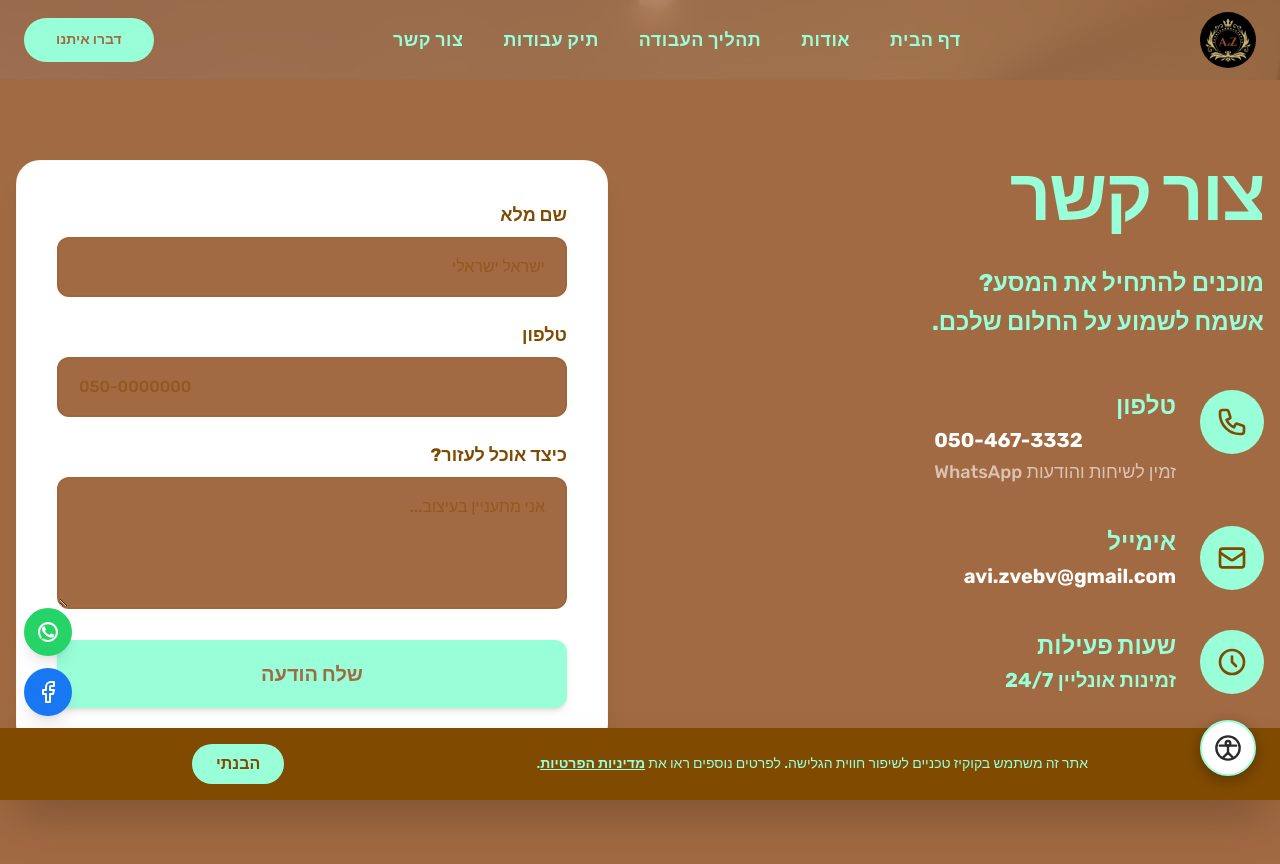
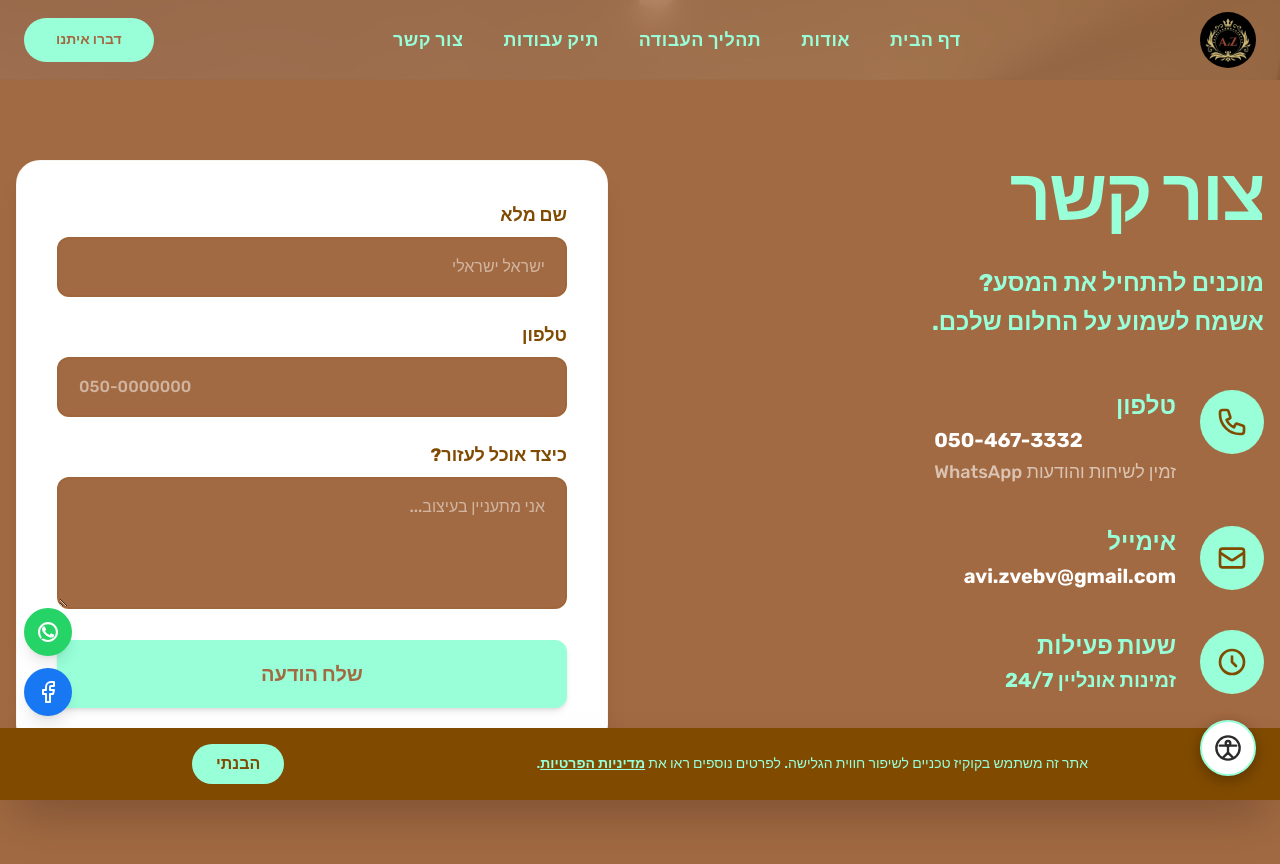
Before and after one commit to mos234/my-design-portfolio, a Next.js app: page /contact in a window 1280 px wide. Shown: the top 864 px of the page. Built offline with nearby package versions, Linux system fonts and the light colour scheme.

Commit message:
fix: make contact form input text white on brown background
Add text-white and placeholder:text-white/50 to input fields
so typed text and placeholder are readable on the brown background.

Co-Authored-By: Claude Sonnet 4.6 <noreply@anthropic.com>

```diff
--- a/app/contact/page.tsx
+++ b/app/contact/page.tsx
@@ -86,7 +86,7 @@ export default function ContactPage() {
                                 required
                                 value={name}
                                 onChange={(e) => { setName(e.target.value); setErrors((p) => ({ ...p, name: undefined })); }}
-                                className={`w-full px-5 py-4 rounded-xl border-2 ${errors.name ? 'border-red-500' : 'border-[var(--foreground)]/10'} focus:border-[var(--accent)] outline-none transition-all font-medium bg-[var(--background)]`}
+                                className={`w-full px-5 py-4 rounded-xl border-2 ${errors.name ? 'border-red-500' : 'border-[var(--foreground)]/10'} focus:border-[var(--accent)] outline-none transition-all font-medium bg-[var(--background)] text-white placeholder:text-white/50`}
                                 placeholder="ישראל ישראלי"
                             />
                             {errors.name && <p className="text-red-500 text-sm mt-1 font-medium">{errors.name}</p>}
@@ -100,7 +100,7 @@ export default function ContactPage() {
                                 required
                                 value={phone}
                                 onChange={(e) => { setPhone(e.target.value); setErrors((p) => ({ ...p, phone: undefined })); }}
-                                className={`w-full px-5 py-4 rounded-xl border-2 ${errors.phone ? 'border-red-500' : 'border-[var(--foreground)]/10'} focus:border-[var(--accent)] outline-none transition-all font-medium bg-[var(--background)]`}
+                                className={`w-full px-5 py-4 rounded-xl border-2 ${errors.phone ? 'border-red-500' : 'border-[var(--foreground)]/10'} focus:border-[var(--accent)] outline-none transition-all font-medium bg-[var(--background)] text-white placeholder:text-white/50`}
                                 placeholder="050-0000000"
                             />
                             {errors.phone && <p className="text-red-500 text-sm mt-1 font-medium">{errors.phone}</p>}
@@ -113,7 +113,7 @@ export default function ContactPage() {
                                 rows={4}
                                 value={message}
                                 onChange={(e) => setMessage(e.target.value)}
-                                className="w-full px-5 py-4 rounded-xl border-2 border-[var(--foreground)]/10 focus:border-[var(--accent)] outline-none transition-all font-medium bg-[var(--background)]"
+                                className="w-full px-5 py-4 rounded-xl border-2 border-[var(--foreground)]/10 focus:border-[var(--accent)] outline-none transition-all font-medium bg-[var(--background)] text-white placeholder:text-white/50"
                                 placeholder="אני מתעניין בעיצוב..."
                             ></textarea>
                         </div>
```
